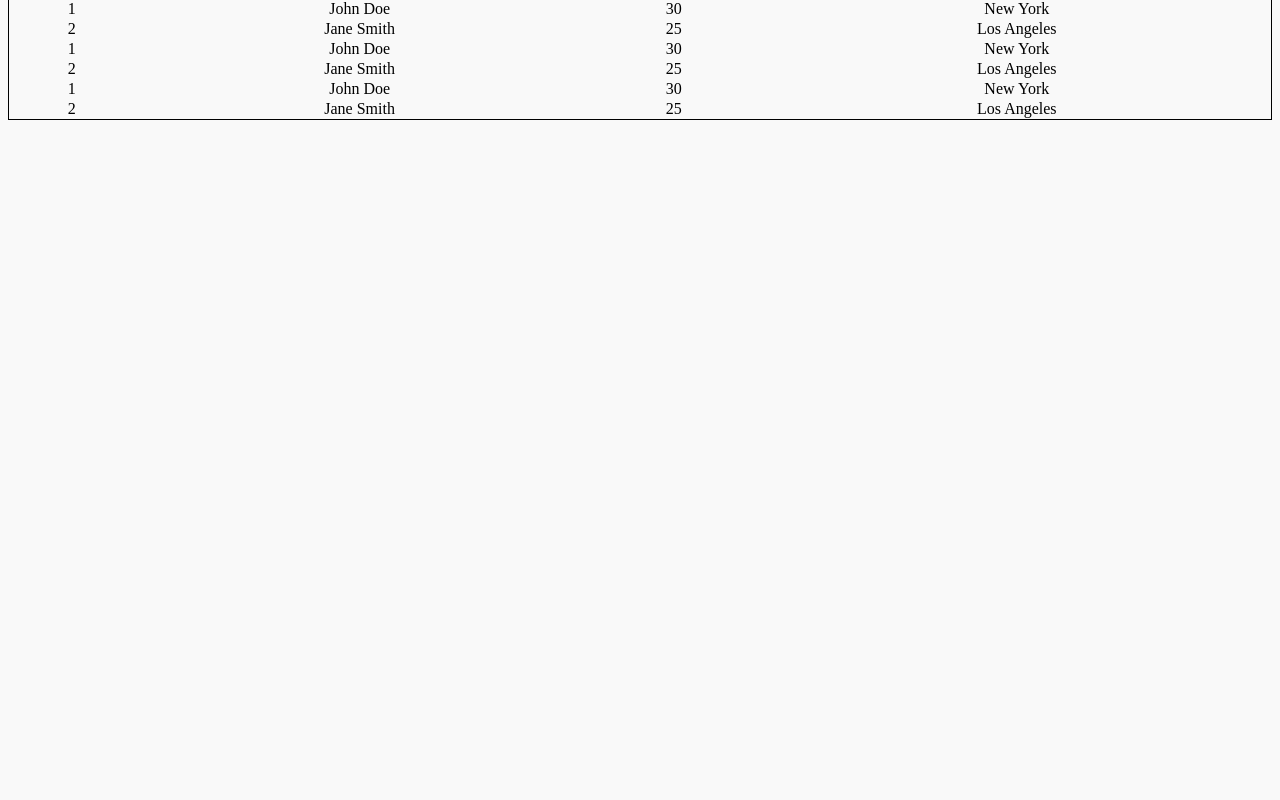
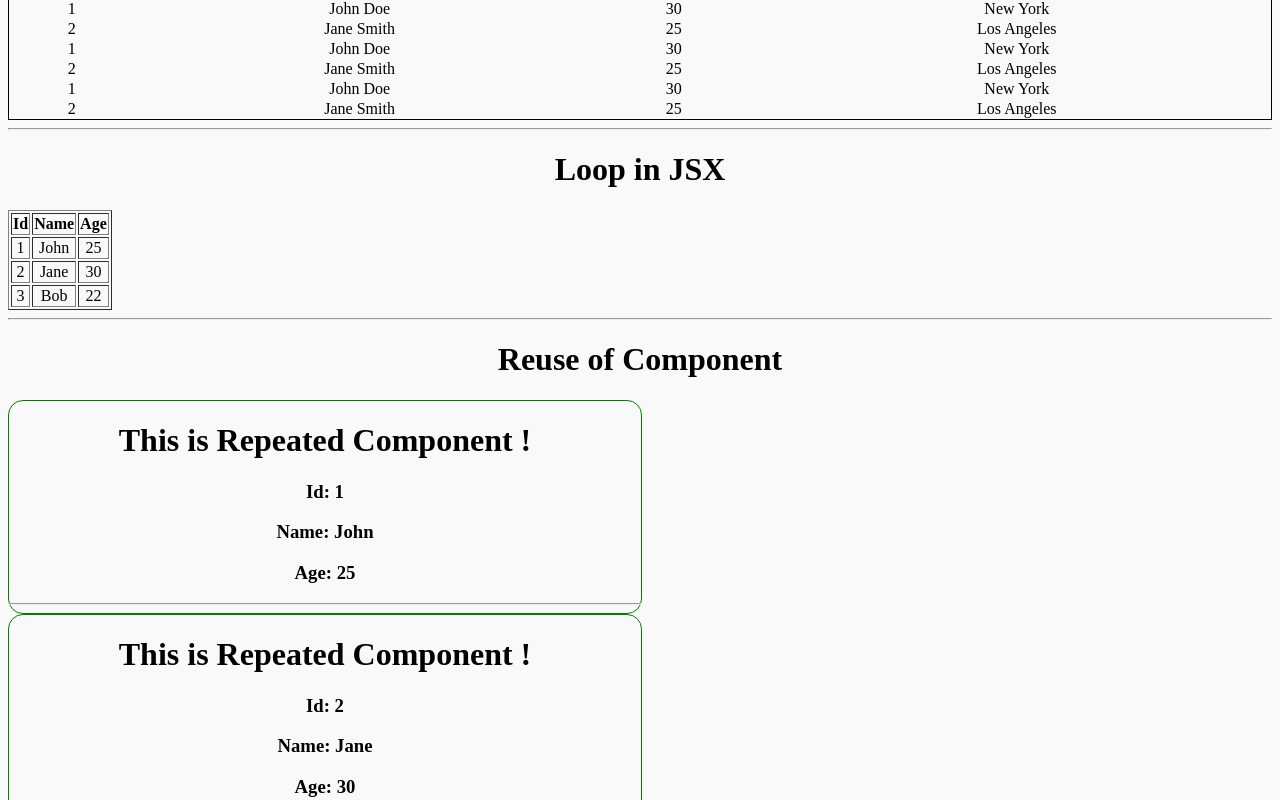
Before and after one commit to Sarveshmaddheshiya/my-react-app, a React (Vite) app: page / in a window 1280 px wide. Shown: the part 760-1560 px from the top of the page. Before the commit the page ends 888 px from the top, so only its background shows below. Built offline with nearby package versions, Linux system fonts and the light colour scheme.

Commit message:
added repeat component

```diff
--- a/src/App.jsx
+++ b/src/App.jsx
@@ -15,7 +15,8 @@ import Value from './GetInput.jsx'
 import Data from './Form.jsx'
 import Check from './HandleCheckbox.jsx'
 import Table from './Table.jsx'
-
+import Loop from './Loop.jsx'
+import ReuseComponent from './Reuse-component.jsx'
 
 function App() {
 
@@ -84,6 +85,11 @@ function App() {
 <Check/>
 <hr/>
 <Table/>
+
+<hr/>
+<Loop/>
+<hr/>
+<ReuseComponent/>
 </>
 
   )
--- a/src/Form.jsx
+++ b/src/Form.jsx
@@ -10,7 +10,7 @@ function Data()
     return(
 <>
 <h1>Controlled Component</h1>
-<form Action="" method="POST">
+<form >
 <label>Name:</label>
 <input type="text" placeholder="Enter Your Name" onChange={(event) => setName(event.target.value)} />
 
--- /dev/null
+++ b/src/Loop.jsx
@@ -0,0 +1,33 @@
+function Loop() {
+    const userData = [
+        { id: 1, name: 'John', age: 25 },
+        { id: 2, name: 'Jane', age: 30 },
+        { id: 3, name: 'Bob', age: 22 }
+    ];
+
+    return (
+        <div>
+            <h1>Loop in JSX</h1>
+            <table border="1">
+                <thead>
+                    <tr>
+                        <th>Id</th>
+                        <th>Name</th>
+                        <th>Age</th>
+                    </tr>
+                </thead>
+                <tbody>
+                    {userData.map((user, index) => (
+                        <tr key={index}>
+                            <td>{user.id}</td>
+                            <td>{user.name}</td>
+                            <td>{user.age}</td>
+                        </tr>
+                    ))}
+                </tbody>
+            </table>
+        </div>
+    );
+}
+
+export default Loop;
--- /dev/null
+++ b/src/Repeat.jsx
@@ -0,0 +1,21 @@
+ function Repeat({data})
+ {
+    return (
+<div style={{
+  border: "1px solid green",
+  width: "50%",
+  borderRadius: "15px"
+}}>
+  <h1>This is Repeated Component !</h1>
+  <h3>Id: {data.id}</h3>
+  <h3>Name: {data.name}</h3>
+  <h3>Age: {data.age}</h3>
+  <hr />
+</div>
+
+
+
+    )
+ }
+
+    export default Repeat;
--- /dev/null
+++ b/src/Reuse-component.jsx
@@ -0,0 +1,23 @@
+import React from 'react';
+import Repeat from './Repeat.jsx';
+
+function ReuseComponent()
+ {
+  const userData = [
+        { id: 1, name: 'John', age: 25 },
+        { id: 2, name: 'Jane', age: 30 },
+        { id: 3, name: 'Bob', age: 22 }
+    ];
+    return (
+        <div>
+            <h1>Reuse of Component</h1>
+            {userData.map(user => (
+                <div key={user.id}>
+                    <Repeat data={user}/>
+                </div>
+            ))}
+        </div>
+    );
+}
+
+export default  ReuseComponent;
```
